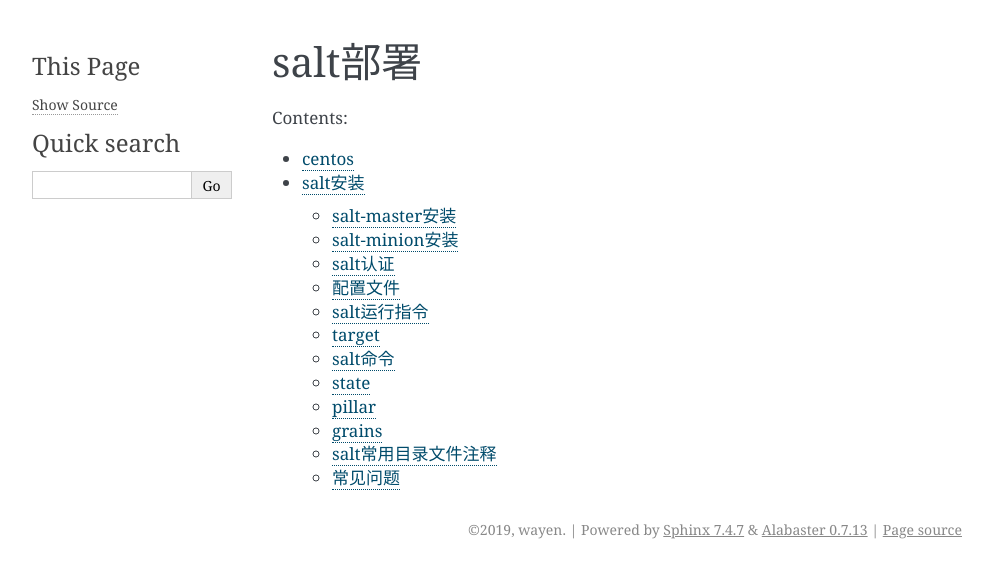
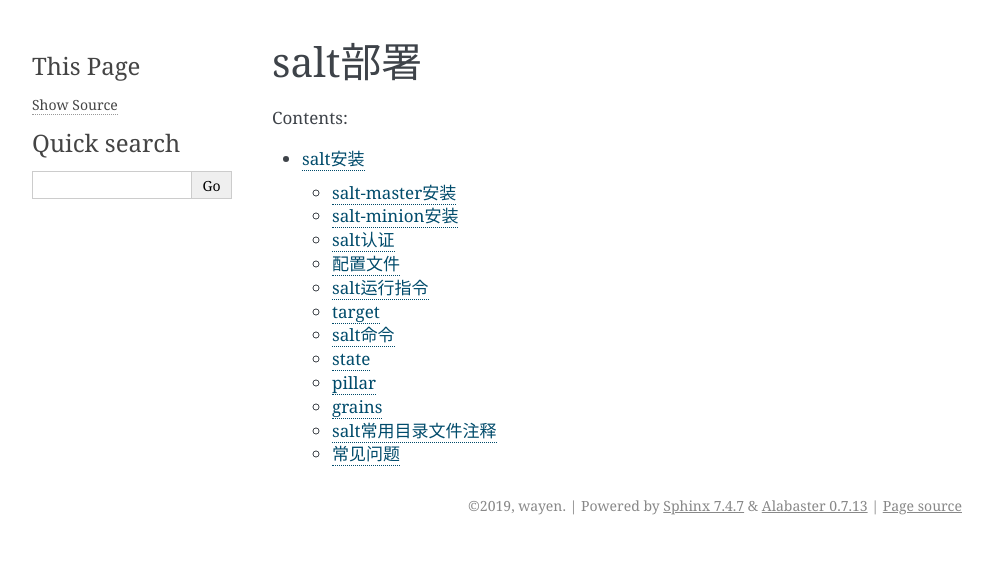
Before and after one commit to wojunnihou/pylearn, a Sphinx documentation site: the page built from doc/source/devops/salt/index.rst, in a window 1280 px wide. Shown: the top 578 px of the page, without its empty margins (148-1140 px from the left). Built offline with Sphinx 7.4.7, drawn with Linux system fonts in a browser that asks for light colours.

```diff
--- a/doc/source/devops/index.rst
+++ b/doc/source/devops/index.rst
@@ -6,5 +6,6 @@
    :maxdepth: 2
    :caption: Contents:
 
+   centos
    salt/index
    manual/index
--- a/doc/source/devops/salt/index.rst
+++ b/doc/source/devops/salt/index.rst
@@ -5,5 +5,4 @@
    :maxdepth: 2
    :caption: Contents:
 
-   centos
    salt
```
Also changed, not shown: doc/source/devops/centos.rst (renamed from doc/source/devops/salt/centos.rst).
